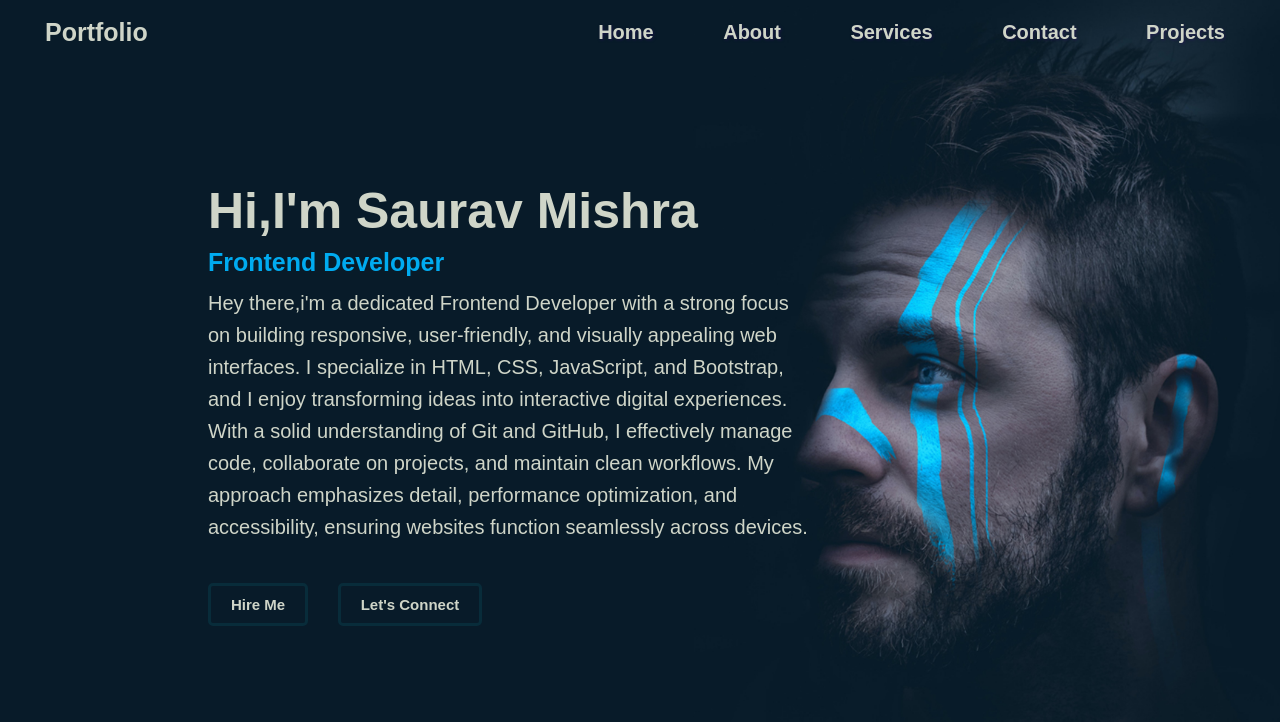
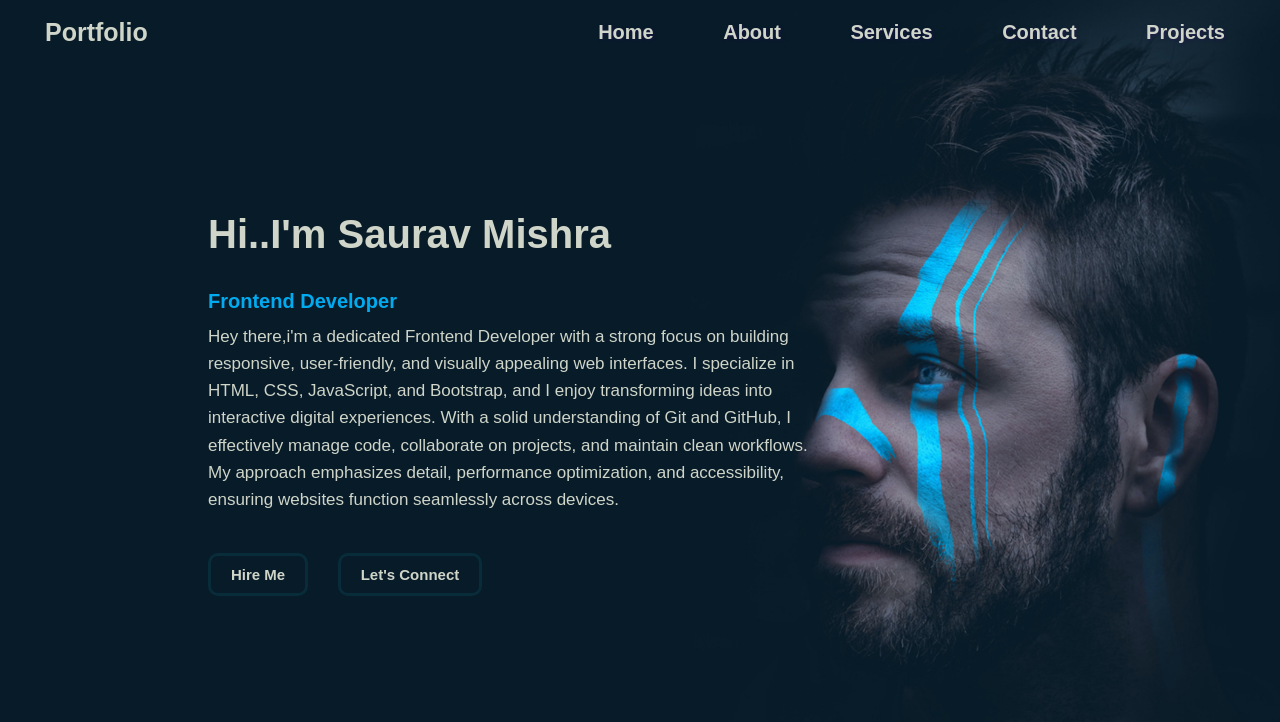
Before and after one commit to sauravrishu9810/Portfolio-SP-, a plain HTML site: page index.html in a window 1280 px wide. Shown: the top 722 px of the page. Drawn offline with Linux system fonts and the light colour scheme.

Commit message:
New Changes

```diff
--- a/index.html
+++ b/index.html
@@ -23,7 +23,7 @@
 
     <section class="home">
         <div class="home-body">
-            <h1>Hi,I'm Saurav Mishra</h1>
+            <h1>Hi..I'm Saurav Mishra</h1>
             <h3>Frontend Developer</h3>
             <p>Hey there,i'm a dedicated Frontend Developer with a strong focus on building responsive, user-friendly, and visually appealing web interfaces. I specialize in HTML, CSS, JavaScript, and Bootstrap, and I enjoy transforming ideas into interactive digital experiences. With a solid understanding of Git and GitHub, I effectively manage code, collaborate on projects, and maintain clean workflows. My approach emphasizes detail, performance optimization, and accessibility, ensuring websites function seamlessly across devices. </p>
 
--- a/style.css
+++ b/style.css
@@ -2,7 +2,8 @@
     margin:0;
     padding:0;
     box-sizing: border-box;
-    font-family: sans-serif;
+    font-family: 'Poppins', sans-serif;
+
 }
 
 body{
@@ -69,17 +70,18 @@ header{
 }
 
 .home-body h1{
-    font-size: 50px;
+    font-size: 40px;
     padding-block: 8px;
+    margin-bottom: 25px;
 }
 
 .home-body h3{
-    font-size: 25px;
+    font-size: 20px;
     color: #00abf0;
 }
 
 .home-body p{
-    font-size:20px;
+    font-size:17px;
     padding-block: 10px;
     line-height: 1.6;
 }
@@ -95,7 +97,7 @@ header{
     text-decoration: none;
     color:rgb(207, 213, 200);
     margin-right: 25px;
-    border-radius: 5px;
+    border-radius: 10px;
     font-size: 15px;
     display: inline-block; /* makes padding work better */
     padding: 10px 20px;
@@ -148,4 +150,5 @@ section{
 .social-icons i:hover {
   background-color: #081b29;
   transform: scale(1.2);
+  text-shadow: 0px 0px 10px #00bcd4;
 }
```
